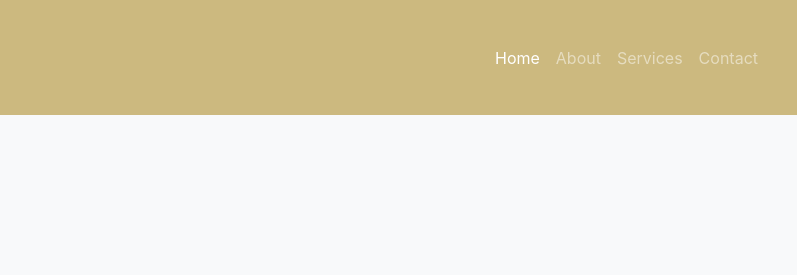
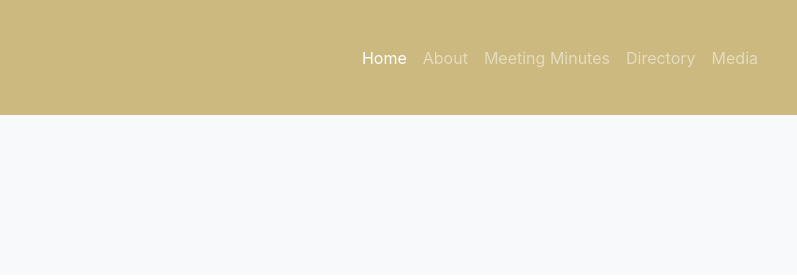
Before and after one commit to migparra73/migparra73.github.io, a website: page index.html in a window 1280 px wide. Shown: the top 280 px of the page, 483-1280 px from the left. Drawn offline with Linux system fonts and the light colour scheme.

Commit message:
Updating tabs

```diff
--- a/index.html
+++ b/index.html
@@ -39,10 +39,13 @@
             <a class="nav-link" href="#">About</a>
           </li>
           <li class="nav-item">
-            <a class="nav-link" href="#">Services</a>
+            <a class="nav-link" href="#">Meeting Minutes</a>
           </li>
           <li class="nav-item">
-            <a class="nav-link" href="#">Contact</a>
+            <a class="nav-link" href="#">Directory</a>
+          </li>
+          <li class="nav-item">
+            <a class="nav-link" href="#">Media</a>
           </li>
         </ul>
       </div>
```
